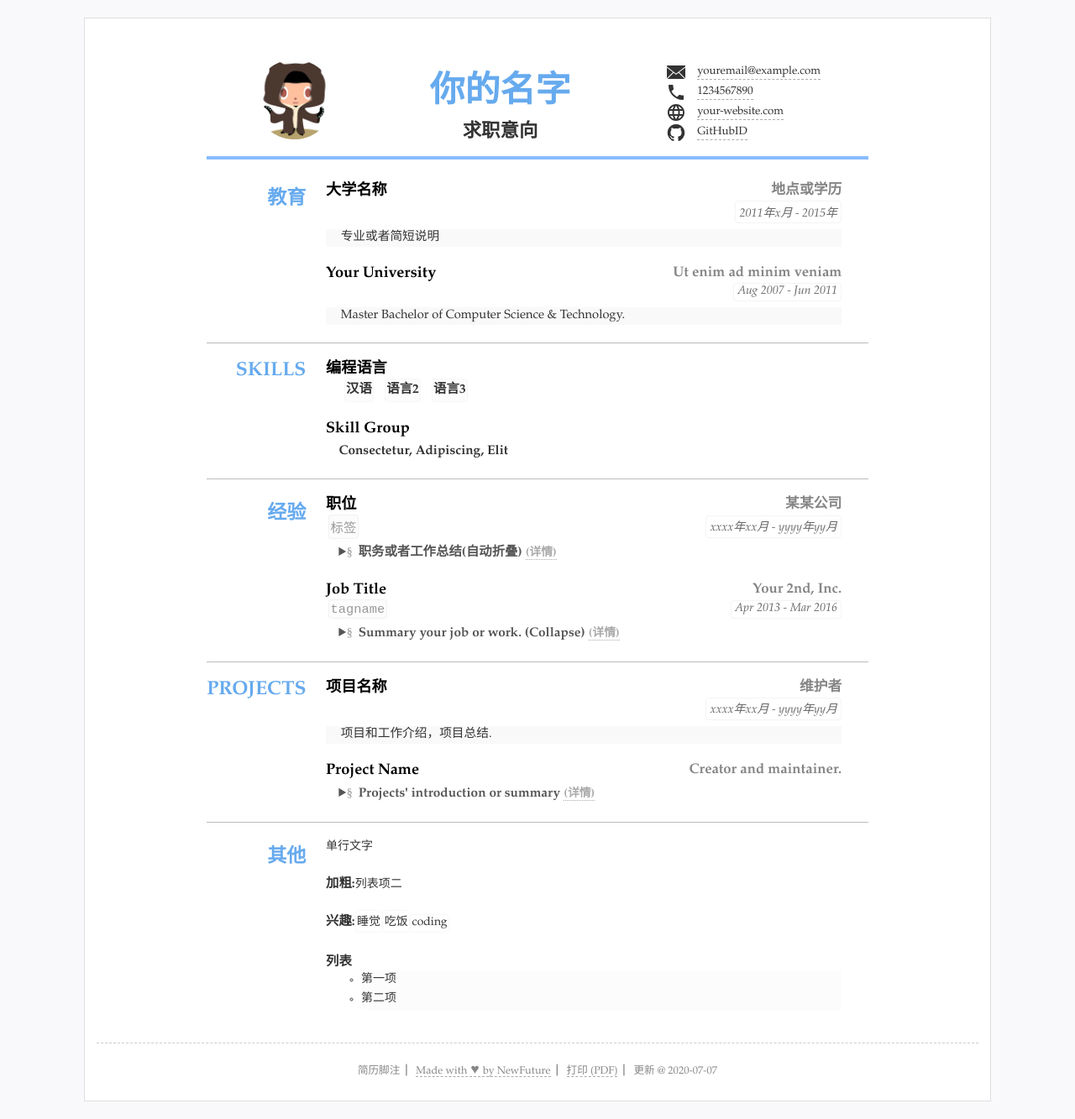
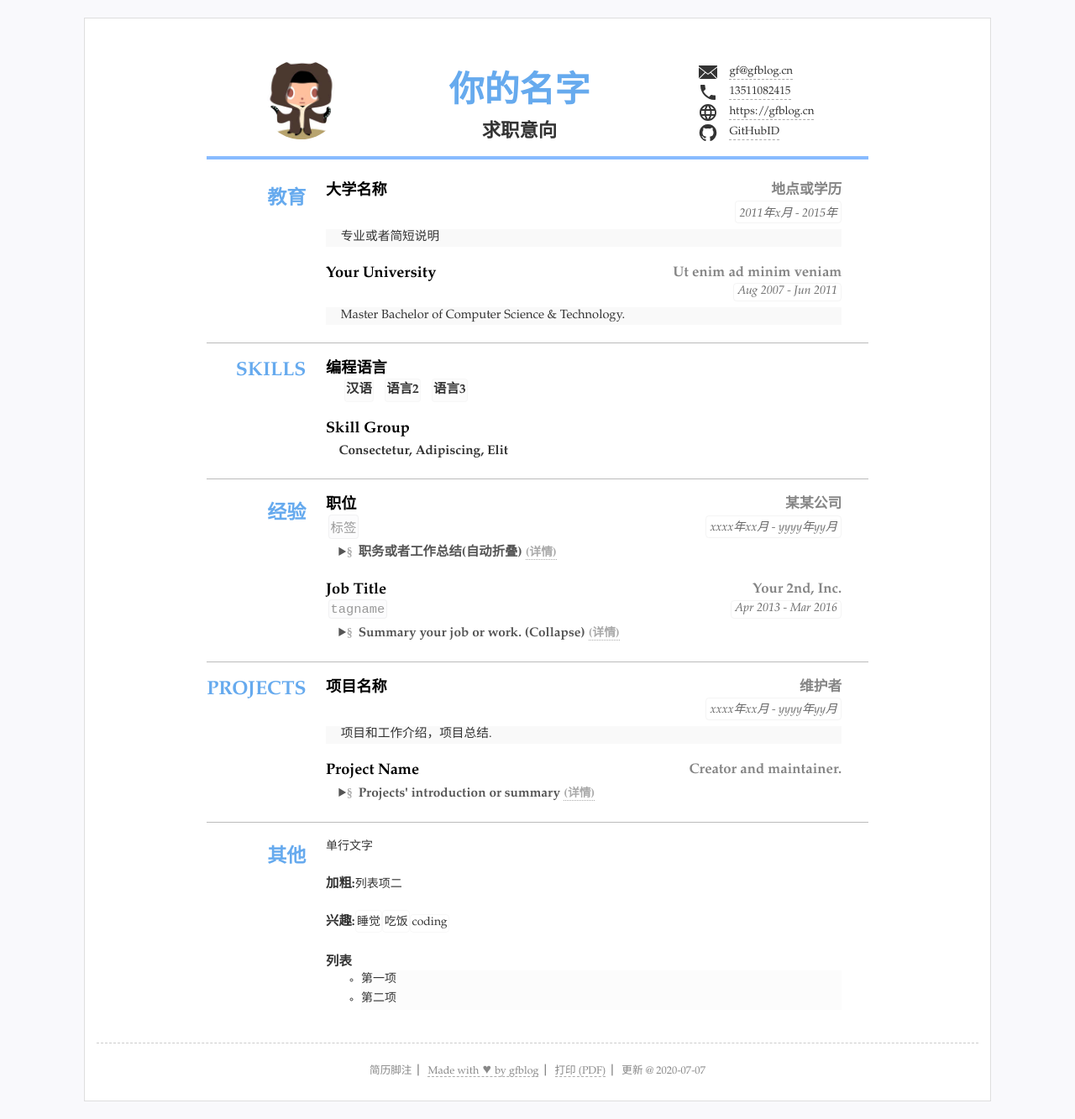
Before and after one commit to gfblog/resume, a Jekyll site: the page built from index.html, in a window 1280 px wide. Shown: the whole page at 84% size. Built offline with Jekyll 4.4.1, drawn with Linux system fonts in a browser that asks for light colours.

Commit message:
Update resume.yml

```diff
--- a/_data/resume.yml
+++ b/_data/resume.yml
@@ -9,17 +9,17 @@ photo: "assets/img/photo.jpg" #照片可空，不显示
 
 #联系方式
 contact: #联系方式连接等3~5行
-- text: "youremail@example.com" #文本内容
-  href: 'mailto:youremail@example.com' #链接，无链接则空
+- text: "gf@gfblog.cn" #文本内容
+  href: 'mailto:gf@gfblog.cn' #链接，无链接则空
   icon: 'icons/email.svg' #图标 svg文件
-- text: "1234567890"
-  href: 'tel:1234567890'
+- text: "13511082415"
+  href: 'tel:13511082415'
   icon: 'icons/phone.svg'
-- text: "your-website.com"
-  href: 'http://your-website.com'
+- text: "https://gfblog.cn"
+  href: 'https://gfblog.cn'
   icon: 'icons/web.svg'
 - text: "GitHubID"
-  href: 'https://github.com/NewFuture'
+  href: 'https://github.com/gfblog'
   icon: "icons/github.svg"
   attr: 'target="_blank"' #新标签页打开
   # - text: "地址"
@@ -113,8 +113,8 @@ footer: #脚注多组
   screen:
   - text: "简历脚注"
   #   href: '/'
-  - text: "Made with &hearts; by NewFuture"
-    href: "https://github.com/NewFuture/CV/"
+  - text: "Made with &hearts; by gfblog"
+    href: "https://github.com/gfblog/CV/"
 
 #页面额外js脚本，如xx统计
 scripts:
```
